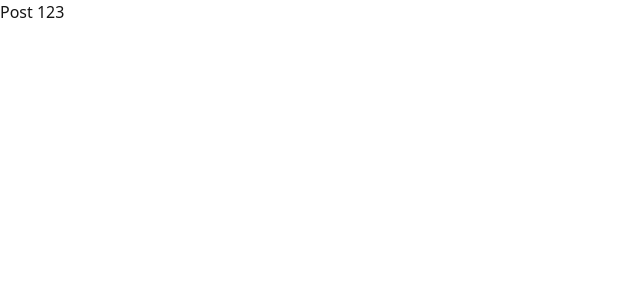
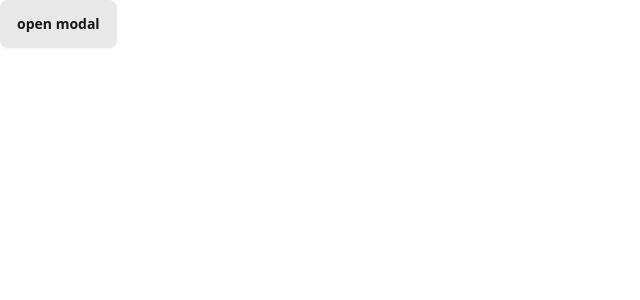
Before and after one commit to AdrianeTroyRoa/XuElecomSite_Frontend-Admin, a Nuxt app: page / in a window 1280 px wide. Shown: the top 300 px of the page, without its empty margins (0-640 px from the left). Built offline with nearby package versions, Linux system fonts and the light colour scheme.

Commit message:
feat: connected create-article component to markdown editor

```diff
--- a/components/CreateArticle.vue
+++ b/components/CreateArticle.vue
@@ -55,7 +55,15 @@
             type="button"
             @click="submitInputs"
           >
-            Go to Editor
+            <NuxtLink
+              :to="{
+                name: 'articles-edit-id',
+                params: { id: 123 },
+                query: { title: articleTitle },
+              }"
+            >
+              Go to Editor
+            </NuxtLink>
           </button>
         </div>
       </form>
--- a/pages/articles/edit/[id].vue
+++ b/pages/articles/edit/[id].vue
@@ -49,7 +49,7 @@ import { marked } from "marked";
 const route = useRoute();
 
 // Reactive variable for articleTitle
-const articleTitle = ref(route.query.titles);
+const articleTitle = ref(route.query.title);
 
 function updateArticleTitle(event) {
   articleTitle.value = event.target.innerText;
--- a/pages/index.vue
+++ b/pages/index.vue
@@ -1,11 +1,3 @@
 <template>
-  <NuxtLink
-    :to="{
-      name: 'articles-edit-id',
-      params: { id: 123 },
-      query: { titles: 'Sample Title' },
-    }"
-  >
-    Post 123
-  </NuxtLink>
+  <CreateArticle />
 </template>
```
